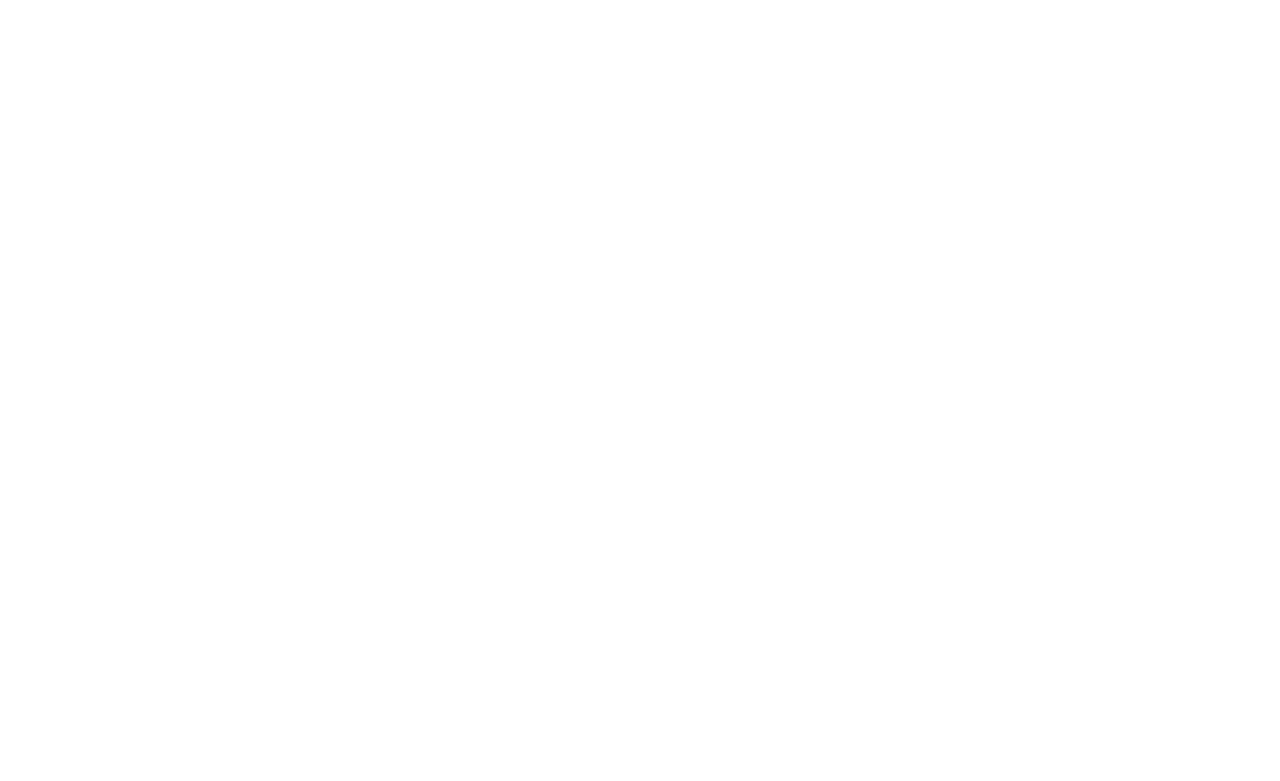
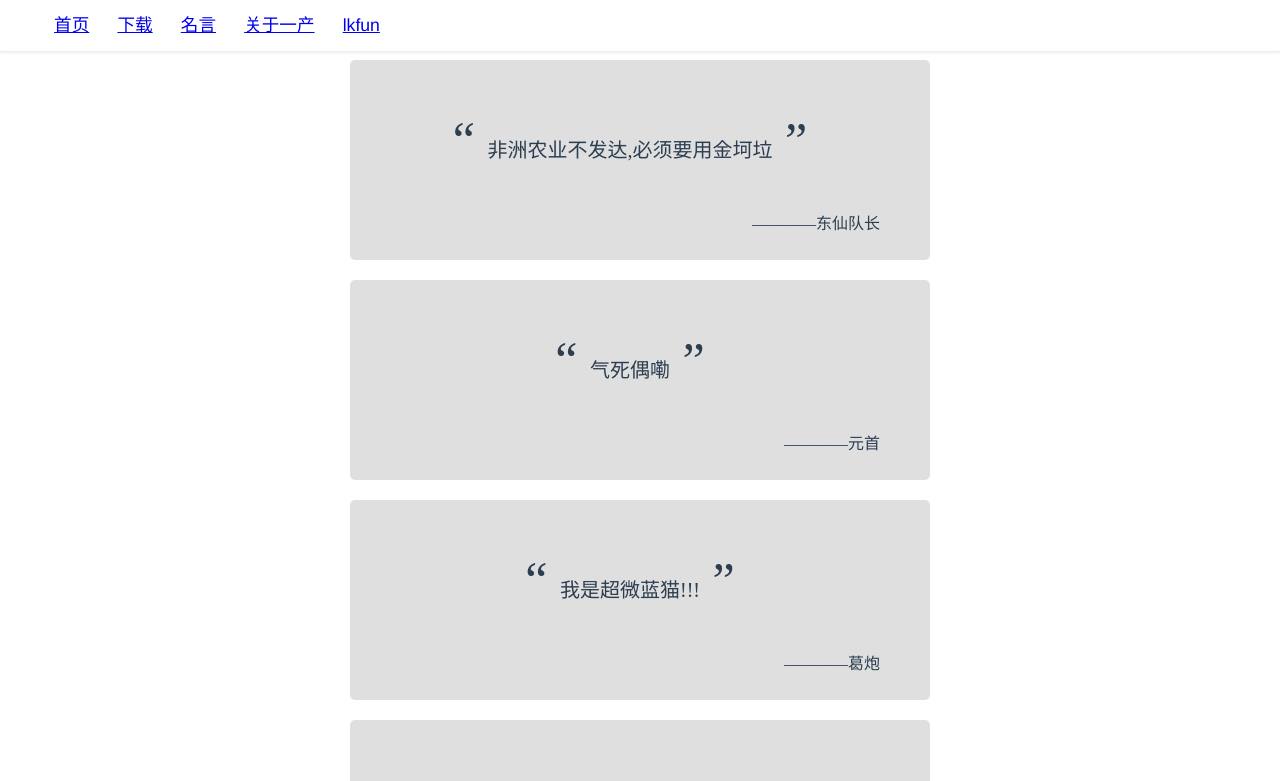
Before and after one commit to lkfun/pvpa, a Vue app: page /motto in a window 1280 px wide. Shown: the top 781 px of the page. Built offline with nearby package versions, Linux system fonts and the light colour scheme.

Commit message:
add 'motto'

```diff
--- /dev/null
+++ b/src/assets/motto.json
@@ -0,0 +1,22 @@
+[
+    {
+        "motto":"非洲农业不发达,必须要用金坷垃",
+        "name":"东仙队长"
+    },
+    {
+        "motto":"气死偶嘞",
+        "name":"元首"
+    },
+    {
+        "motto":"我是超微蓝猫!!!",
+        "name":"葛炮"
+    },
+    {
+        "motto":"啊,马里奥水~手~",
+        "name":"葛炮倒放"
+    },
+    {
+        "motto":"我浑身难受!",
+        "name":"大力哥"
+    }
+]
--- a/src/components/header.vue
+++ b/src/components/header.vue
@@ -6,6 +6,9 @@
       </li>
       <li>
         <router-link to='/download'>下载</router-link>
+      </li>
+      <li>
+        <router-link to='/motto'>名言</router-link>
       </li>
       <li>
         <router-link to='/about'>关于一产</router-link>
--- a/src/components/main.vue
+++ b/src/components/main.vue
@@ -2,10 +2,7 @@
   <div class="hello">
     <f-header></f-header>
     <img src="../assets/pvpa.jpg">
-    <div class="motto">
-      <p><span class="quot">“ </span>{{ description[0] }}<span class="quot"> ”</span></p>
-      <p class="afa">————东仙队长</p>
-    </div>
+    <h2>{{msg}}</h2>
     <f-footer></f-footer>
   </div>
 </template>
@@ -30,7 +27,7 @@
 
 <!-- Add "scoped" attribute to limit CSS to this component only -->
 <style scoped>
-h1, h2 {
+h1, h2,h3 {
   font-weight: normal;
 }
 ul {
@@ -54,16 +51,4 @@
 p{
   font-family:'Kaiti TC Regular'
 }
-.motto{
-  display: block;
-  background-color: #fcfdf5;
-  max-width: 500px;
-  margin: 0 auto ;
-  padding-right: 50px;
-  padding-bottom: 20px;
-  border-radius: 5px;
-}
-.afa{
-  text-align: right;
-}
 </style>
--- /dev/null
+++ b/src/components/motto.vue
@@ -0,0 +1,59 @@
+<template>
+  <div class="hello">
+    <f-header></f-header>
+    <div class="motto" v-for="item in motto" :key="item.name">
+      <p class="motto-p"><span class="quot">“ </span>{{ item.motto }}<span class="quot"> ”</span></p>
+      <p class="afa">————{{item.name}}</p>
+    </div>
+    <f-footer></f-footer>
+  </div>
+</template>
+
+<script>
+import FFooter from './footer'
+import FHeader from './header'
+import motto from '../assets/motto.json'
+export default {
+  name: 'HelloWorld',
+  data () {
+    return {
+      msg: '欢迎来到第一产业影音交流协会',
+      description: ['非洲农业不发达，必须要有金坷垃非洲农业不发达，必须要有金坷垃非洲农业不发达，必须要有金坷垃非洲农业不发达，必须要有金坷垃', '日本资源太缺乏，必须要有金坷垃'],
+      motto
+    }
+  },
+  components: {
+    FFooter,
+    FHeader
+  }
+}
+</script>
+
+<!-- Add "scoped" attribute to limit CSS to this component only -->
+<style scoped>
+.quot{
+  font-size: 50px;
+  line-height: 100px;
+}
+p{
+  font-family:'Kaiti TC Regular'
+}
+.motto{
+  display: block;
+  background-color: #dfdfdf;
+  max-width: 500px;
+  margin: 0 auto ;
+  padding-left: 30px;
+  padding-right: 50px;
+  padding-top: 10px;
+  padding-bottom: 10px;
+  border-radius: 5px;
+  margin-bottom: 20px;
+}
+.motto-p{
+  font-size: 20px;
+}
+.afa{
+  text-align: right;
+}
+</style>
--- a/src/router/index.js
+++ b/src/router/index.js
@@ -5,6 +5,7 @@
 import Header from '@/components/header'
 import About from '@/components/about'
 import download from '@/components/download'
+import motto from '@/components/motto'
 
 Vue.use(Router)
 
@@ -28,6 +29,11 @@
       path: '/download',
       name: 'download',
       component: download
+    },
+    {
+      path: '/motto',
+      name: 'motto',
+      component: motto
     }
   ]
 })
```
